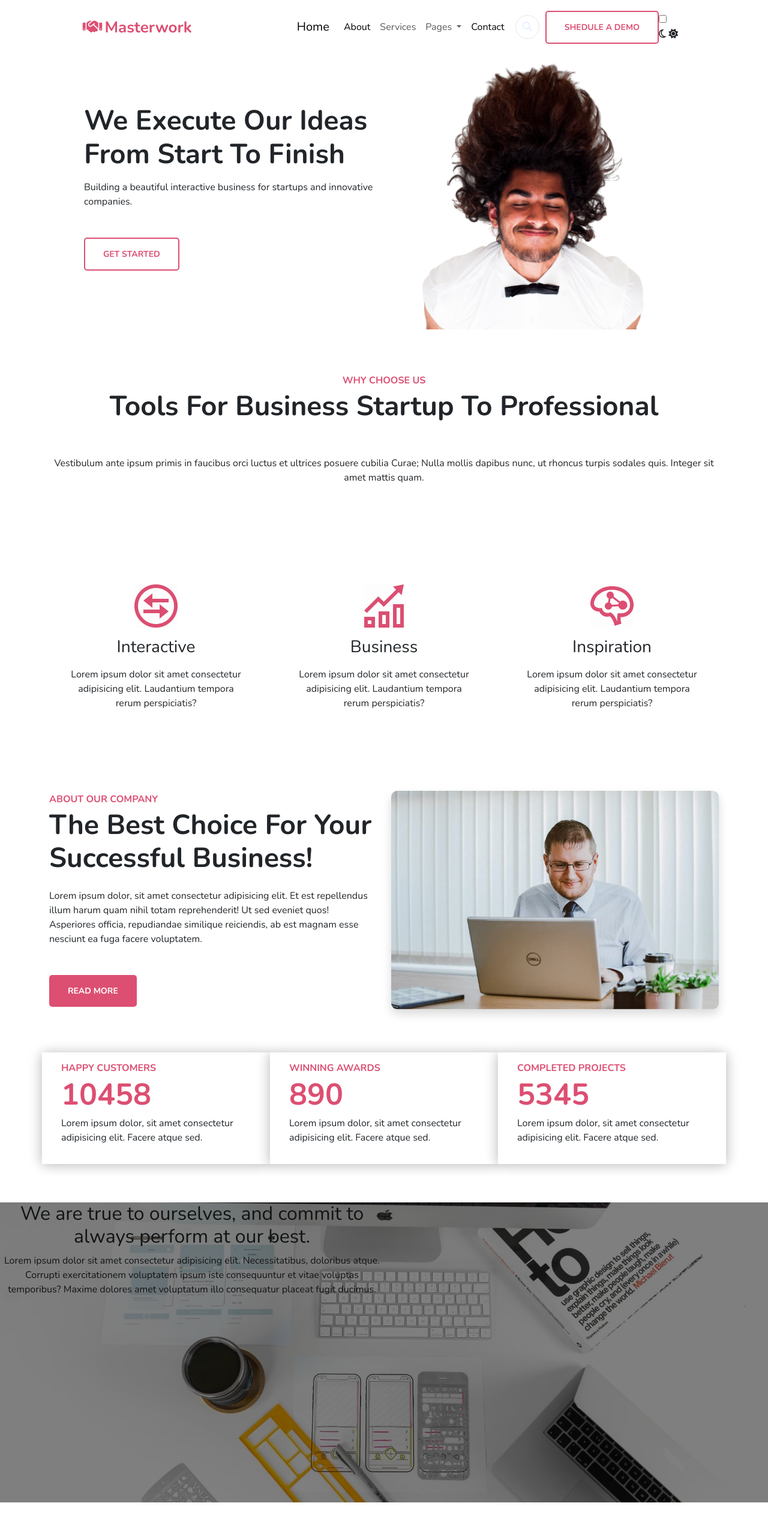
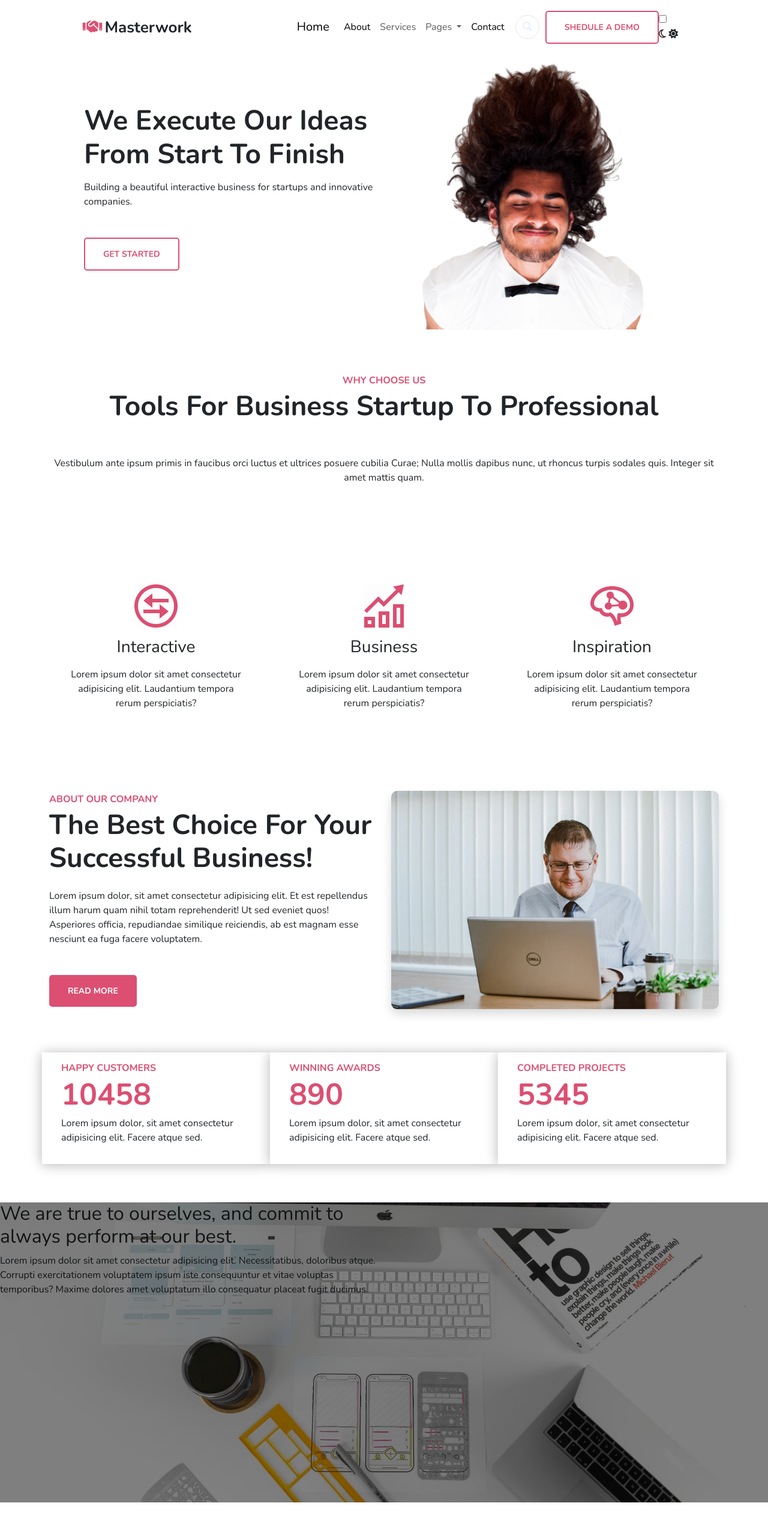
Before and after one commit to quynhtran158/Master, a plain HTML site: page index.html in a window 1280 px wide. Shown: the top 2560 px of the page at 60% size. Drawn offline with nearby package versions, Linux system fonts and the light colour scheme; a script that the page names is missing.

Commit message:
fix bug: bio

```diff
--- a/index.css
+++ b/index.css
@@ -92,8 +92,15 @@ button.white {
 }
 
 .navbar-logo a {
-  color: var(--primary-color) !important;
+  color: var(--primary-color);
   /*khong hieu lam tai sao khong adjust duoc mau cua the a */
+  /* PHUC explains */
+  /* khi em xem source thì sẽ thấy BS có css sau: a:not([href]):not([class]), a:not([href]):not([class]):hover {color: inherit;} */
+  /* dòng này có điểm ưu tiên hiển thị cao hơn dòng của em nên nó dc hiển thị */
+  /* nó có nghĩa là thẻ <a> trơn (ko có href, ko có class) thì sẽ có color inherit */
+  /* để dòng của e có điểm ưu tiên hiển thị cao hơn thì còn 2 cách khác ngoài important */
+  /* 1. thêm href hoặc class vào thẻ <a> */
+  /* 2. tăng điểm ưu tiên hiển thị bằng cách thêm các parent vào: .navbar .navbar-logo a */
   font-size: 26px;
   font-weight: bold;
 }
--- a/index.html
+++ b/index.html
@@ -300,7 +300,7 @@
     <section id="bio">
       <div class="wrapper">
         <div class="bio-container">
-          <div class="bio-content text-center d-flex align-items-center">
+          <div class="bio-content d-flex align-items-center">
             <div class="col-sm-6">
               <div class="d-flex flex-column align-items-start">
                 <h2 class="text-left">We are true to ourselves, and commit to always perform at our best.</h2>
```
